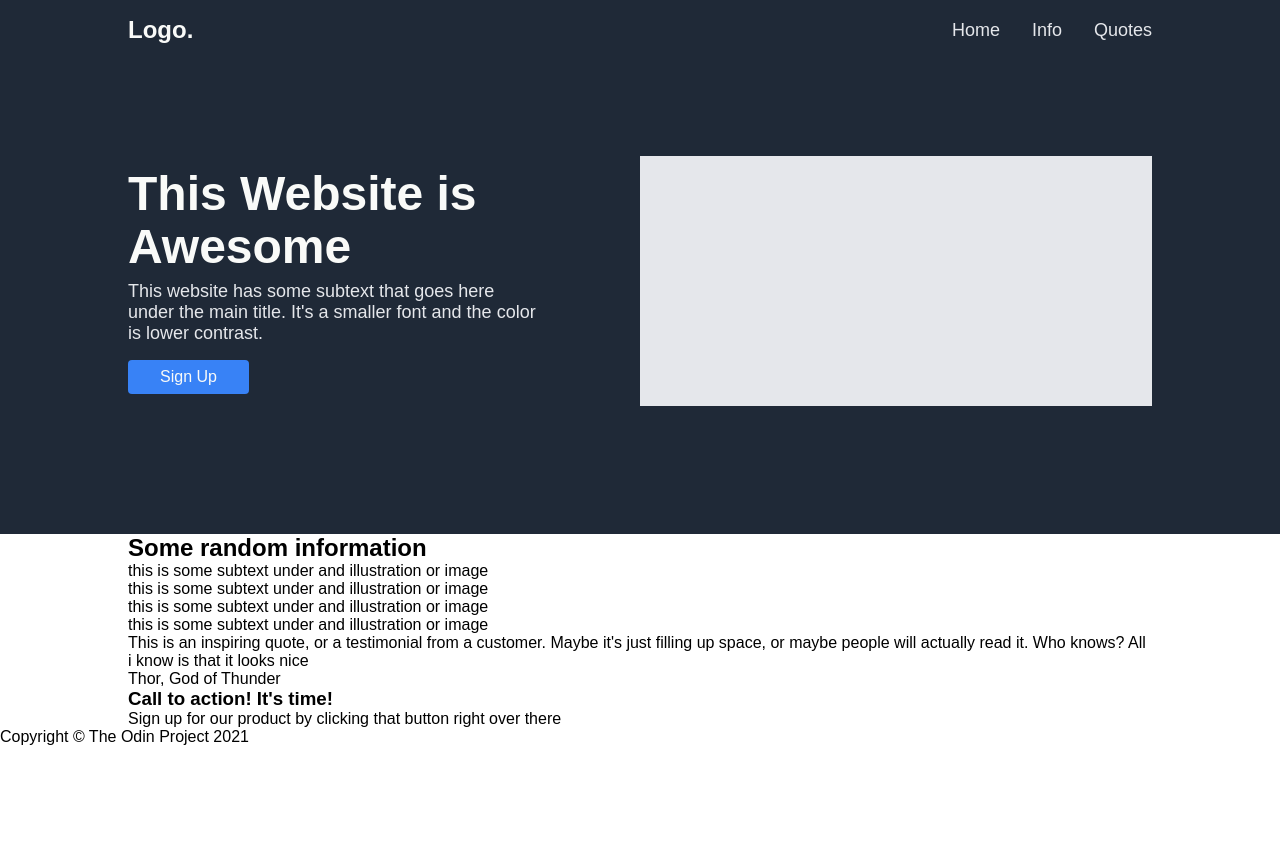
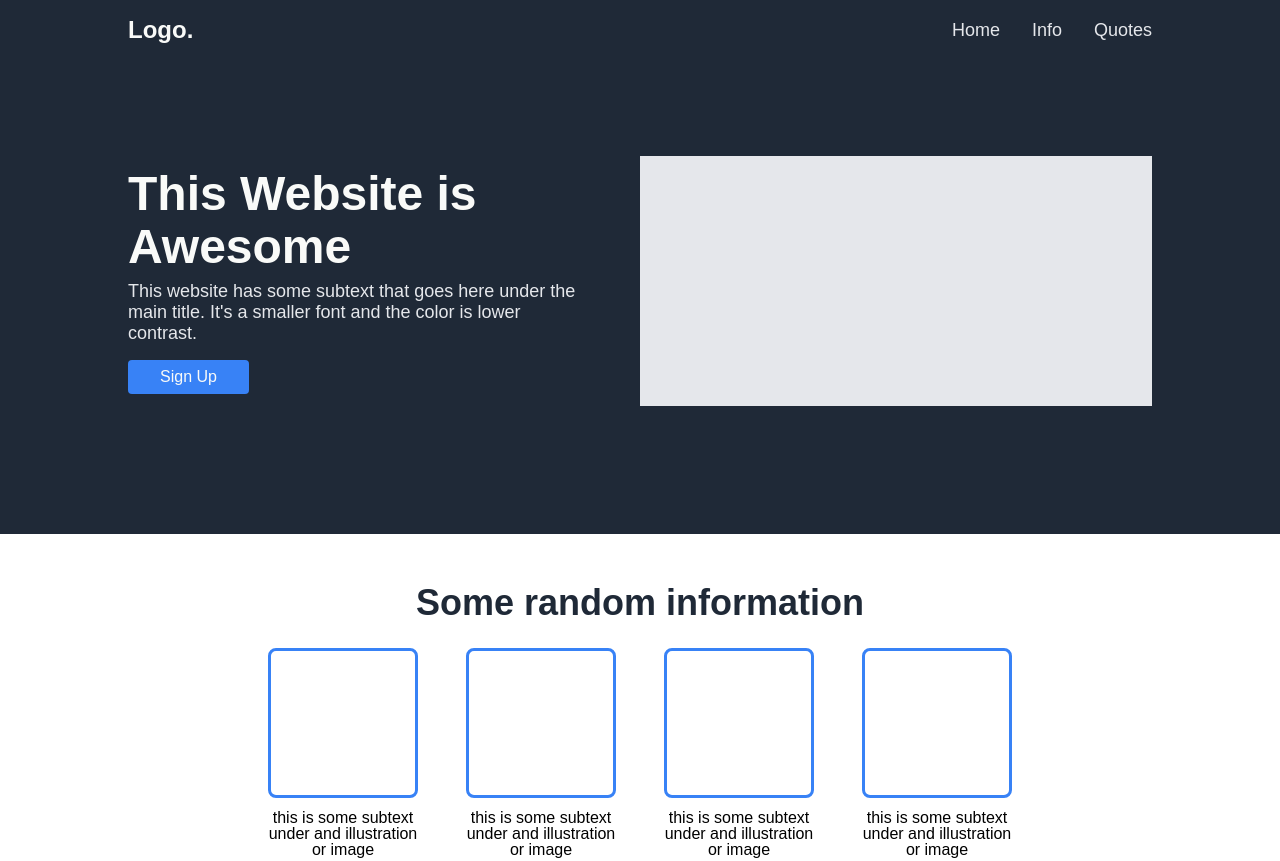
Before and after one commit to ardnbilly/odin-project-landing-page, a plain HTML site: page index.html in a window 1280 px wide. Shown: the top 861 px of the page. Before the commit the page ends 800 px from the top, so only its background shows below. Drawn offline with Linux system fonts and the light colour scheme.

Commit message:
Finish styling info section

```diff
--- a/style.css
+++ b/style.css
@@ -59,6 +59,7 @@ header {
   gap: 1.5rem;
   padding-top: 7rem;
   padding-bottom: 8rem;
+  flex-wrap: wrap;
 }
 
 .hero__content {
@@ -74,7 +75,7 @@ header {
 .hero__subheading {
   color: var(--light-gray);
   font-size: 1.125rem;
-  max-width: 410px;
+  max-width: 450px;
   margin-bottom: 1rem;
 }
 
@@ -93,3 +94,40 @@ header {
   background-color: var(--light-gray);
   width: 50%;
 }
+
+.info .wrapper {
+  padding-top: 3rem;
+  padding-bottom: 5rem;
+}
+
+.info__heading {
+  text-align: center;
+  color: var(--color-dark);
+  font-size: 2.25rem;
+  font-weight: 900;
+  margin-bottom: 1.5rem;
+}
+
+.info__card {
+  display: flex;
+  justify-content: center;
+  gap: 3rem;
+  flex-wrap: wrap;
+}
+
+.card {
+  max-width: 150px;
+}
+
+.card__image {
+  width: 150px;
+  height: 150px;
+  border: 3px solid var(--blue);
+  border-radius: 8px;
+}
+
+.card__heading {
+  margin-top: 0.75rem;
+  text-align: center;
+  line-height: 1;
+}
```
